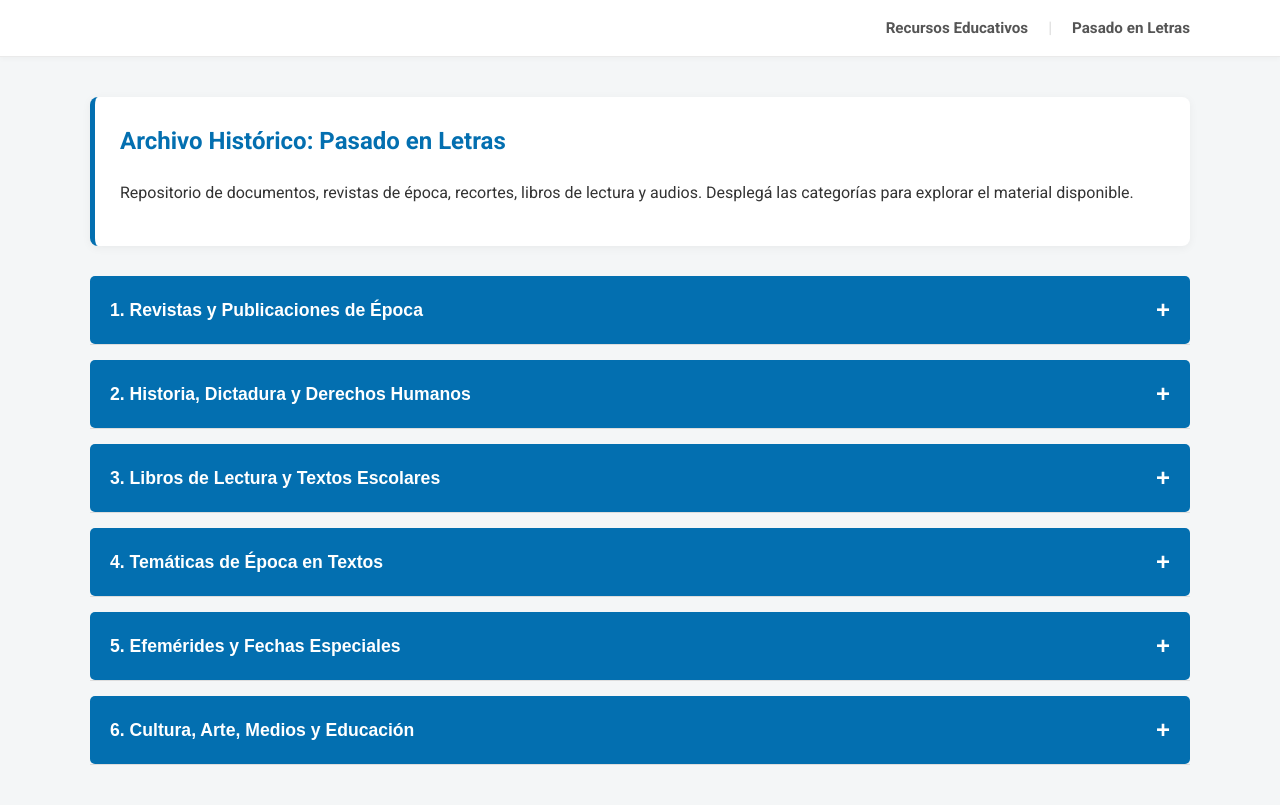
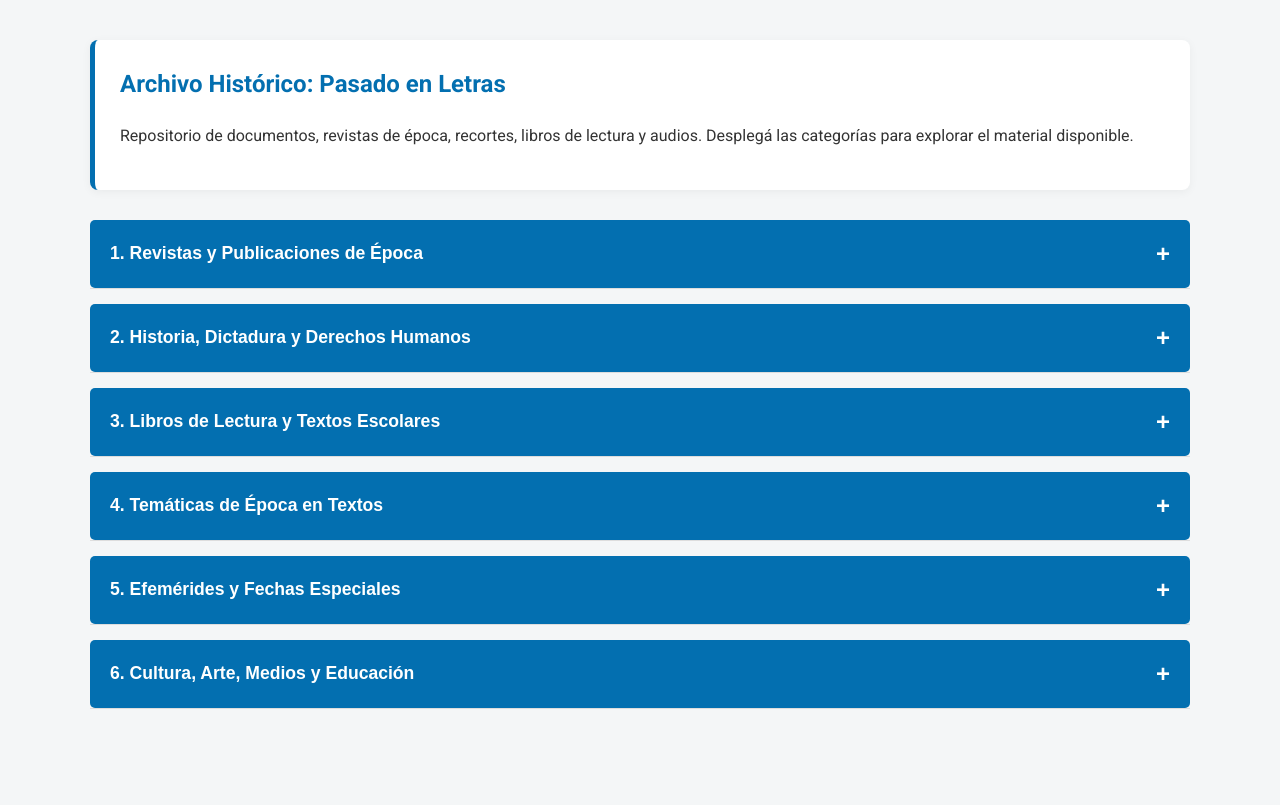
Before and after one commit to pasadoenletras/pasadoenletras, a plain HTML site: page index.html in a window 1280 px wide. Drawn offline with Linux system fonts and the light colour scheme.

Commit message:
Quitar barra de navegación blanca del index
Co-Authored-By: Claude Sonnet 5.5 <noreply@anthropic.com>

```diff
--- a/index.html
+++ b/index.html
@@ -122,17 +122,6 @@
     </style>
 </head>
 <body id="inicio">
-<header style="background-color: white; border-bottom: 1px solid #eaeaea; padding: 15px 0; position: sticky; top: 0; z-index: 1000; box-shadow: 0 2px 5px rgba(0,0,0,0.03);">
-    <nav style="max-width: 1100px; margin: 0 auto; padding: 0 20px; display: flex; justify-content: flex-end; align-items: center; gap: 20px; font-family: 'Roboto', sans-serif;">
-        <a href="index.html" style="color: #555; text-decoration: none; font-size: 0.95rem; font-weight: 700; transition: color 0.3s ease;" onmouseover="this.style.color='#036fb0'" onmouseout="this.style.color='#555'">
-            Recursos Educativos
-        </a>
-        <span style="color: #ddd;">|</span>
-        <a href="pasado.html" style="color: #555; text-decoration: none; font-size: 0.95rem; font-weight: 700; transition: color 0.3s ease;" onmouseover="this.style.color='#036fb0'" onmouseout="this.style.color='#555'">
-            Pasado en Letras
-        </a>
-    </nav>
-</header>
     <div class="container">
 
         <div class="introduccion">
```
